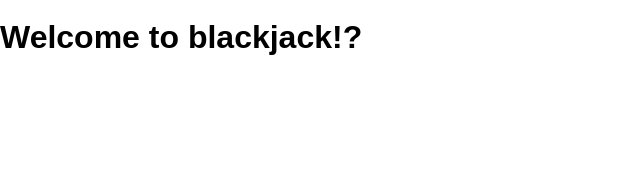
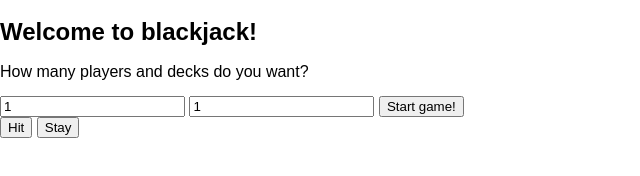
Before and after one commit to ctiller15/black-jack-project, a website: page public/index.html in a window 1280 px wide. Shown: the whole page, without its empty margins (0-640 px from the left). Drawn offline with Linux system fonts and the light colour scheme.

Commit message:
add in html for single player, begin game function, and add option for player to 'hit' w/ working function

```diff
--- a/public/index.html
+++ b/public/index.html
@@ -7,7 +7,27 @@
     <link rel="stylesheet" href="./screen.css">
   </head>
   <body>
-    <h1>Welcome to blackjack!</h1>
+    <section class="introduction-screen">
+      <h1>Welcome to blackjack!</h1>
+      <p>How many players and decks do you want?</p>
+
+      <form class="start-form">
+        <input class="players-count" type="number" min=1 value=1>
+        <input class="decks-count" type="number" min=1 value=1>
+        <button type="button" onClick="beginGame()">Start game!</button>
+      </form>
+
+    </section>
+
+    <section class="game-screen">
+      <section class="player-board" data-playerId="1">
+        <form>
+          <button type="button" onclick="hit(event)" data-playerId="1">Hit</button>
+          <button type="button" onclick="stay(event)" data-playerId="1">Stay</button>
+        </form>
+      </section>
+    </section>
+
     <script src="./main.js" charset="utf-8"></script>
   </body>
 </html>
--- a/public/main.js
+++ b/public/main.js
@@ -1,3 +1,10 @@
+// The name of the game!
+let blackJackGames = [];
+
+let gameNum = 0;
+
+// Values used for calculations.
+
 const suiteCards = [2,3,4,5,6,7,8,9,10,'J','Q','K','A'];
 
 const valueMap = {
@@ -7,12 +14,12 @@ const valueMap = {
   'A': 11
 };
 
-// // Calculates the maximum value of an array.
-// const max = (...arr) => {
-//   return arr.reduce( (a, b) => {
-//     return a >= b ? a : b;
-//   });
-// }
+// Elements used for DOM manipulation.
+
+// For the home menu:
+const introScreen = document.querySelector(".introduction-screen");
+const playerCountInput = document.querySelector(".players-count");
+const deckCountInput = document.querySelector(".decks-count");
 
 // The game class. Represents game meta-data such as the amount of players, the amount decks in play, and
 // has methods to create those objects.
@@ -172,7 +179,9 @@ class Player {
     this.score = 0;
 
     this.hit = (gameObj) => {
-      gameObj.dealCards(this.index, 0, 1);
+      if(this.hand.length < 6 && this.score !== "bust") {
+        gameObj.dealCards(this.index, 0, 1);
+      }
       this.calculateScore();
     }
 
@@ -186,6 +195,7 @@ class Player {
       if(this.score > 21) {
         this.score = "bust";
       }
+      console.log(this.score, this.hand);
     }
   }
 }
@@ -193,11 +203,35 @@ class Player {
 // The house is always going to exist.
 // const house = new Player();
 
-let blackJack = new Game();
-blackJack.startGame(2,1);
+// let blackJack = new Game();
+// blackJack.startGame(2,1);
+
+// The game logic starts here:
+const beginGame = () => {
+  let players = Number(playerCountInput.value);
+  let decks = Number(deckCountInput.value);
+  console.log(`${players} player(s) and ${decks} deck(s)! Let's go!`);
+  // create game
+  let blackJack = new Game();
+  blackJackGames.push(blackJack);
+  gameNum = blackJackGames.length - 1;
+  // start game
+  blackJackGames[gameNum].startGame(players, decks);
+  console.log(blackJackGames[gameNum]);
+  //TODO: move form out of the way
+
+}
+
+const hit = (event) => {
+  playerInd = event.target.getAttribute('data-playerId');
+  console.log(playerInd);
+  console.log(blackJackGames[gameNum].players[playerInd]);
+  blackJackGames[gameNum].players[playerInd].hit(blackJackGames[gameNum]);
+}
 
 const main = () => {
-  document.querySelector('h1').textContent += '?';
+  // document.querySelector('h1').textContent += '?';
+
 }
 
 document.addEventListener('DOMContentLoaded', main);
```
